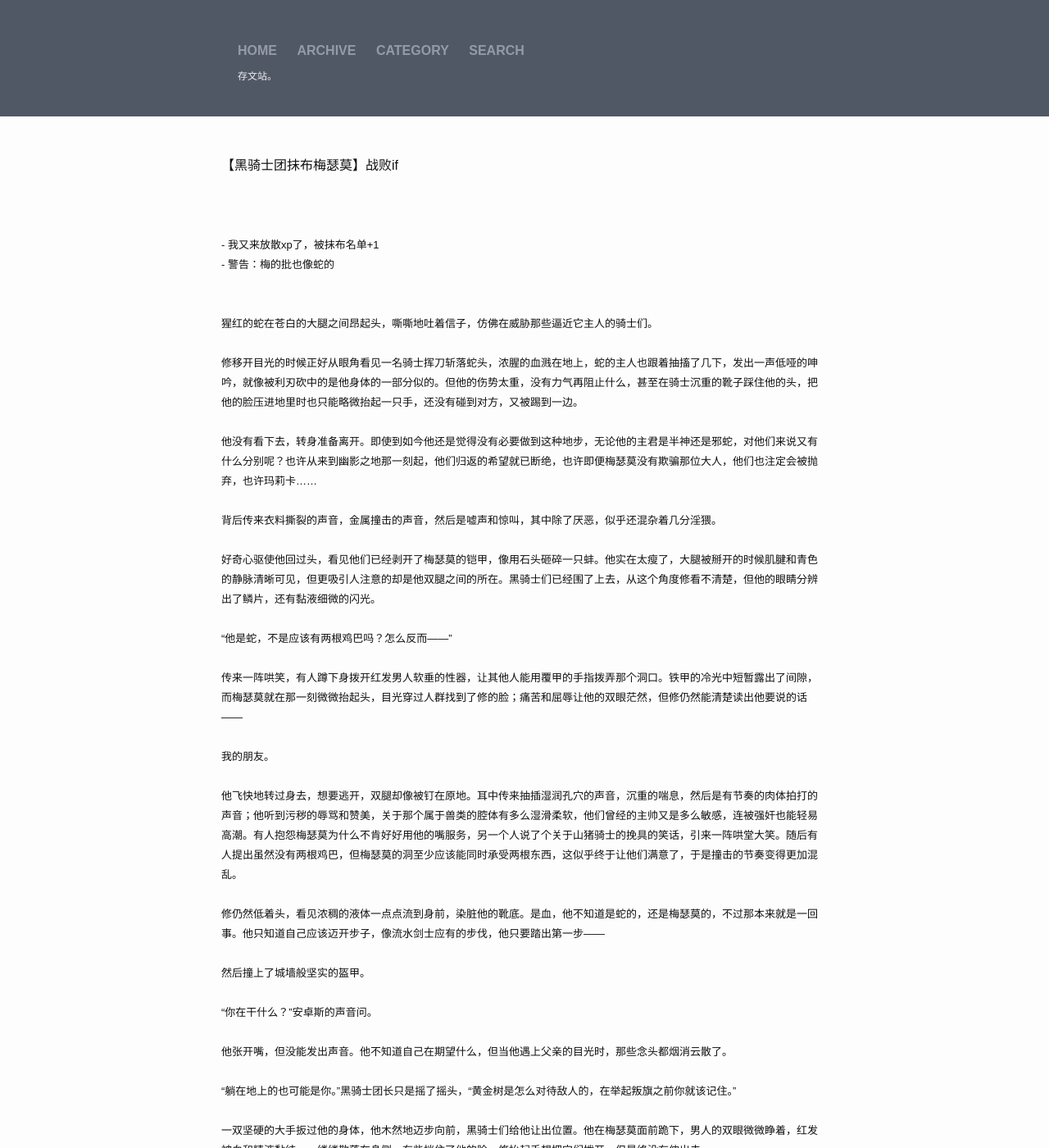
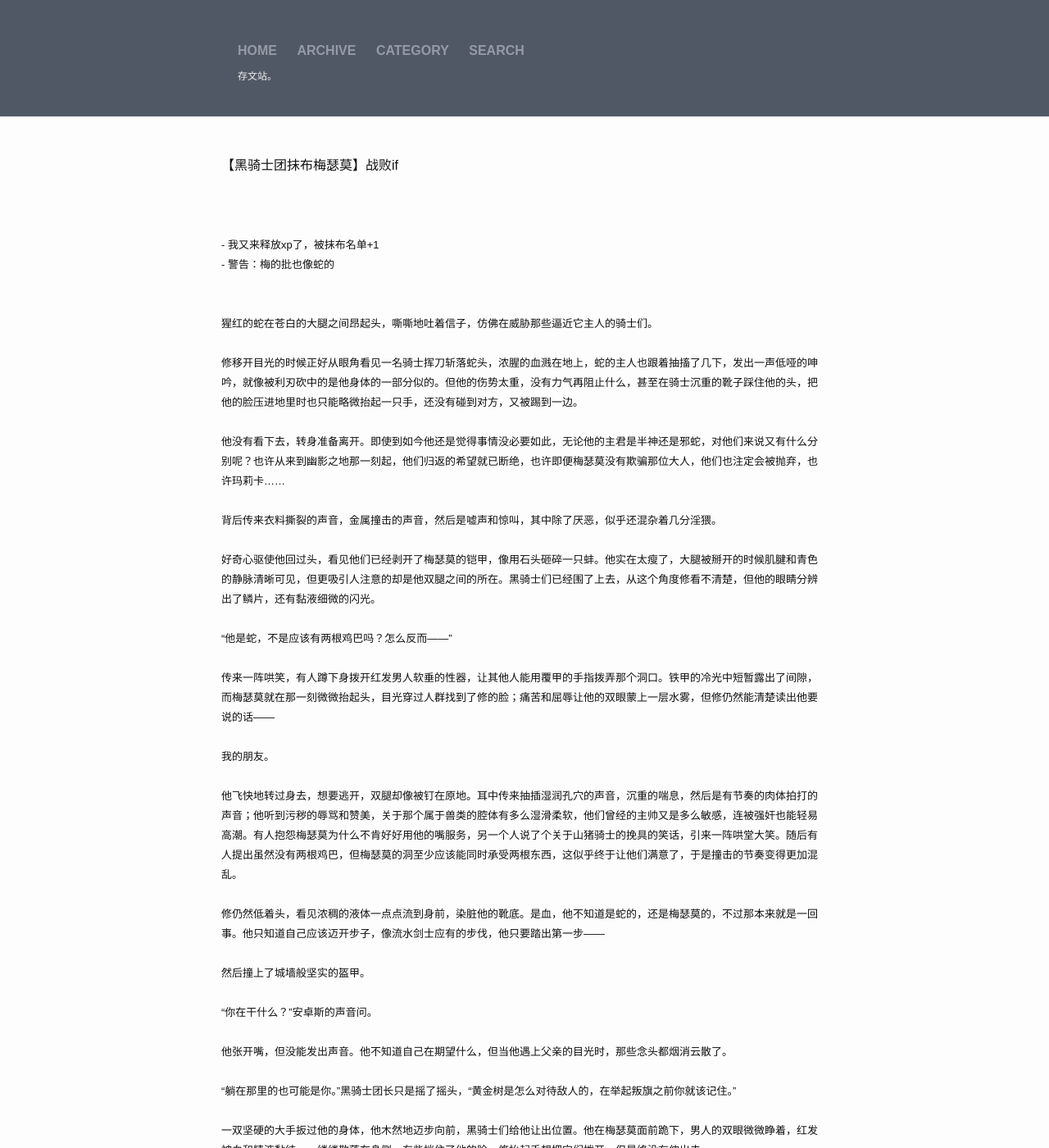
Before and after one commit to greylantern/greylantern.github.io, a Jekyll site: the page built from _posts/2024-07-15-【黑骑士团抹布梅瑟莫】战败if.html, in a window 1280 px wide and 1400 px high. Shown: the whole window at 82% size. Built offline with Jekyll 4.4.1, drawn with Linux system fonts in a browser that asks for light colours; comment, search, counter and statistics services are not loaded.

Commit message:
a few words

```diff
--- a/_posts/2024-07-15-【黑骑士团抹布梅瑟莫】战败if.html
+++ b/_posts/2024-07-15-【黑骑士团抹布梅瑟莫】战败if.html
@@ -13,7 +13,7 @@ categories: 其它作品
 <br>
 <br>
 <font size="2" >
-- 我又来放散xp了，被抹布名单+1
+- 我又来释放xp了，被抹布名单+1
 <br>
 - 警告：梅的批也像蛇的
 <br>
@@ -26,7 +26,7 @@ categories: 其它作品
 修移开目光的时候正好从眼角看见一名骑士挥刀斩落蛇头，浓腥的血溅在地上，蛇的主人也跟着抽搐了几下，发出一声低哑的呻吟，就像被利刃砍中的是他身体的一部分似的。但他的伤势太重，没有力气再阻止什么，甚至在骑士沉重的靴子踩住他的头，把他的脸压进地里时也只能略微抬起一只手，还没有碰到对方，又被踢到一边。
 <br>
 <br>
-他没有看下去，转身准备离开。即使到如今他还是觉得没有必要做到这种地步，无论他的主君是半神还是邪蛇，对他们来说又有什么分别呢？也许从来到幽影之地那一刻起，他们归返的希望就已断绝，也许即便梅瑟莫没有欺骗那位大人，他们也注定会被抛弃，也许玛莉卡……
+他没有看下去，转身准备离开。即使到如今他还是觉得事情没必要如此，无论他的主君是半神还是邪蛇，对他们来说又有什么分别呢？也许从来到幽影之地那一刻起，他们归返的希望就已断绝，也许即便梅瑟莫没有欺骗那位大人，他们也注定会被抛弃，也许玛莉卡……
 <br>
 <br>
 背后传来衣料撕裂的声音，金属撞击的声音，然后是嘘声和惊叫，其中除了厌恶，似乎还混杂着几分淫猥。
@@ -38,7 +38,7 @@ categories: 其它作品
 “他是蛇，不是应该有两根鸡巴吗？怎么反而——”
 <br>
 <br>
-传来一阵哄笑，有人蹲下身拨开红发男人软垂的性器，让其他人能用覆甲的手指拨弄那个洞口。铁甲的冷光中短暂露出了间隙，而梅瑟莫就在那一刻微微抬起头，目光穿过人群找到了修的脸；痛苦和屈辱让他的双眼茫然，但修仍然能清楚读出他要说的话——
+传来一阵哄笑，有人蹲下身拨开红发男人软垂的性器，让其他人能用覆甲的手指拨弄那个洞口。铁甲的冷光中短暂露出了间隙，而梅瑟莫就在那一刻微微抬起头，目光穿过人群找到了修的脸；痛苦和屈辱让他的双眼蒙上一层水雾，但修仍然能清楚读出他要说的话——
 <br>
 <br>
 我的朋友。
@@ -59,7 +59,7 @@ categories: 其它作品
 他张开嘴，但没能发出声音。他不知道自己在期望什么，但当他遇上父亲的目光时，那些念头都烟消云散了。
 <br>
 <br>
-“躺在地上的也可能是你。”黑骑士团长只是摇了摇头，“黄金树是怎么对待敌人的，在举起叛旗之前你就该记住。”
+“躺在那里的也可能是你。”黑骑士团长只是摇了摇头，“黄金树是怎么对待敌人的，在举起叛旗之前你就该记住。”
 <br>
 <br>
 一双坚硬的大手扳过他的身体，他木然地迈步向前，黑骑士们给他让出位置。他在梅瑟莫面前跪下，男人的双眼微微睁着，红发被血和精液黏结，一缕缕散落在身侧，有些挡住了他的脸，修抬起手想把它们拨开，但最终没有伸出去。
```
